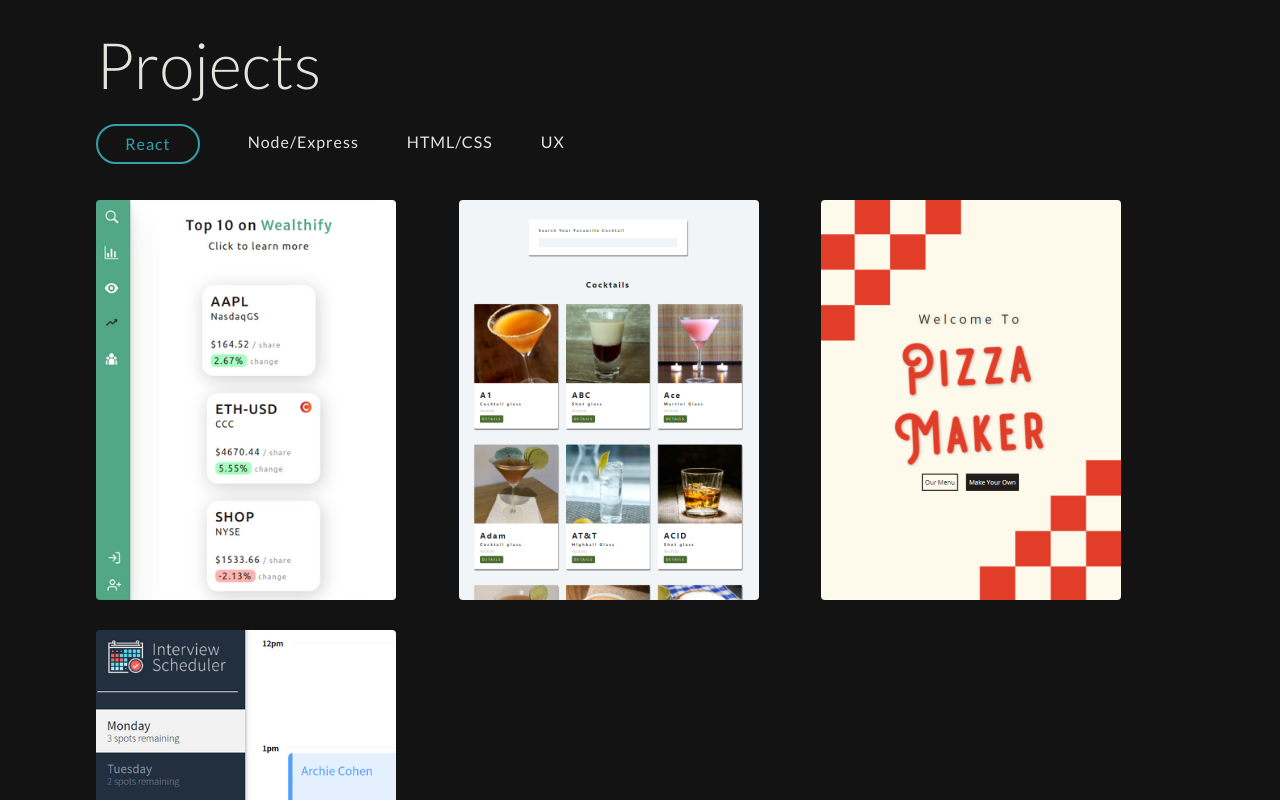
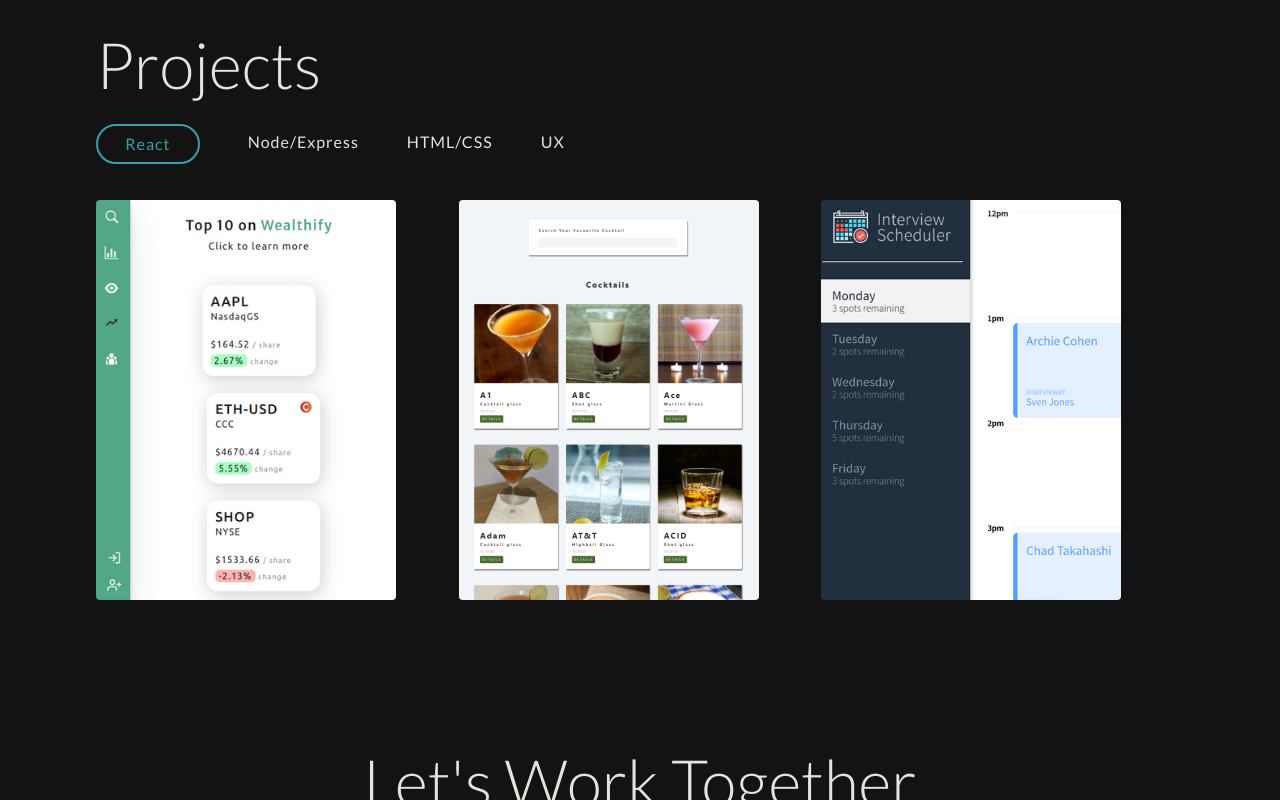
Before and after one commit to wavyadri/the-react-portfolio, a React (Create React App) app: page / in a window 1280 px wide. Shown: the part 1208-2008 px from the top of the page. Built offline with nearby package versions, Linux system fonts and the light colour scheme.

Commit message:
update projects

```diff
--- a/src/components/data.js
+++ b/src/components/data.js
@@ -85,15 +85,15 @@ export const projects = [
     url: 'https://happy-meninsky-63ab5d.netlify.app/',
     code: 'https://github.com/wavyadri/cocktail-search',
   },
-  {
-    id: 11,
-    image: '/images/pizza-maker.png',
-    title: 'custom pizza maker with shopping cart in react',
-    description: 'Custom topping picker with useReducer checkout cart',
-    category: 'react',
-    url: 'https://hardcore-tereshkova-ed717b.netlify.app/',
-    code: 'https://github.com/wavyadri/pizza-maker',
-  },
+  // {
+  //   id: 11,
+  //   image: '/images/pizza-maker.png',
+  //   title: 'custom pizza maker with shopping cart in react',
+  //   description: 'Custom topping picker with useReducer checkout cart',
+  //   category: 'react',
+  //   url: 'https://hardcore-tereshkova-ed717b.netlify.app/',
+  //   code: 'https://github.com/wavyadri/pizza-maker',
+  // },
   {
     id: 12,
     image: '/images/tinyapp.png',
```
